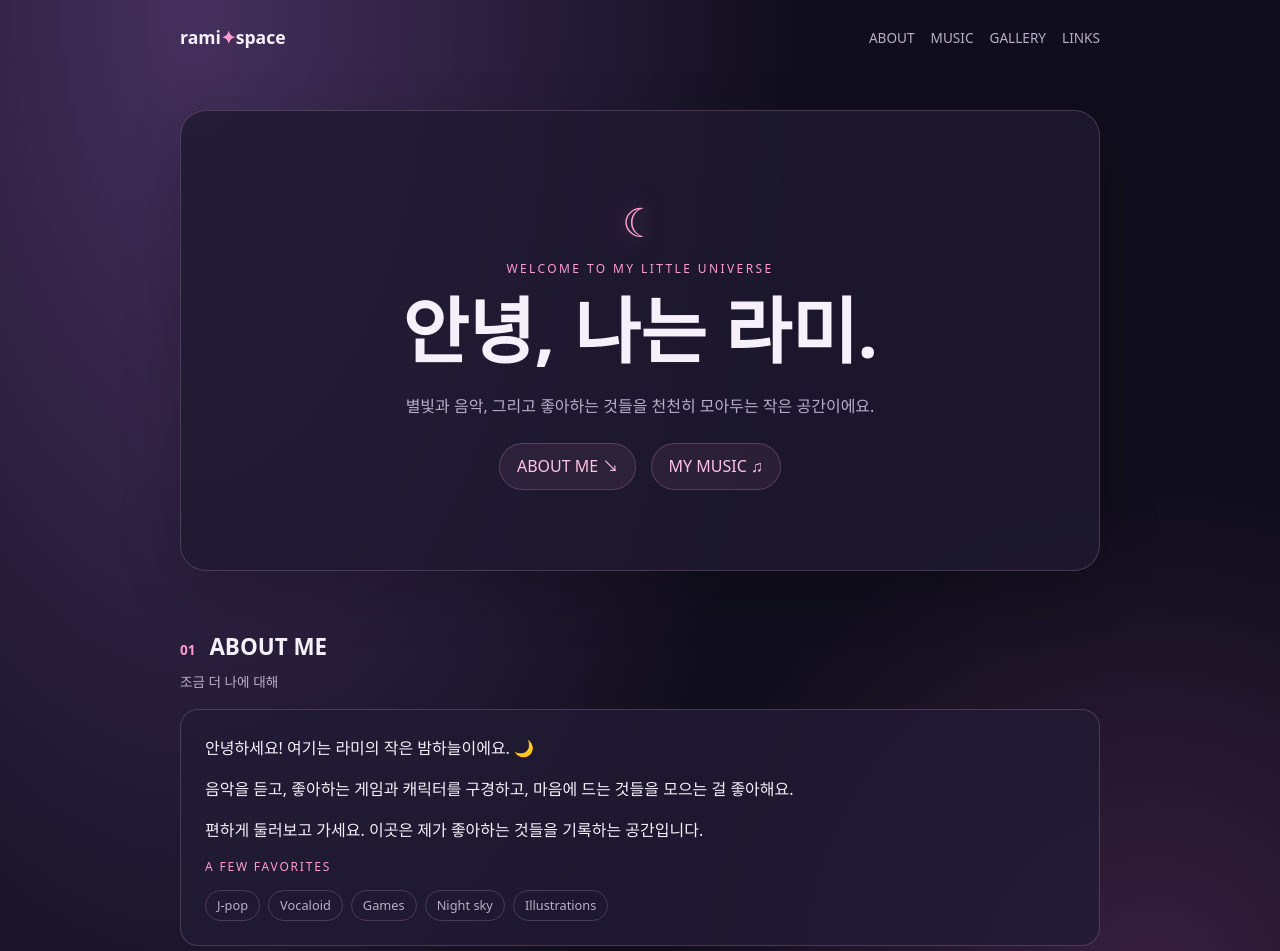
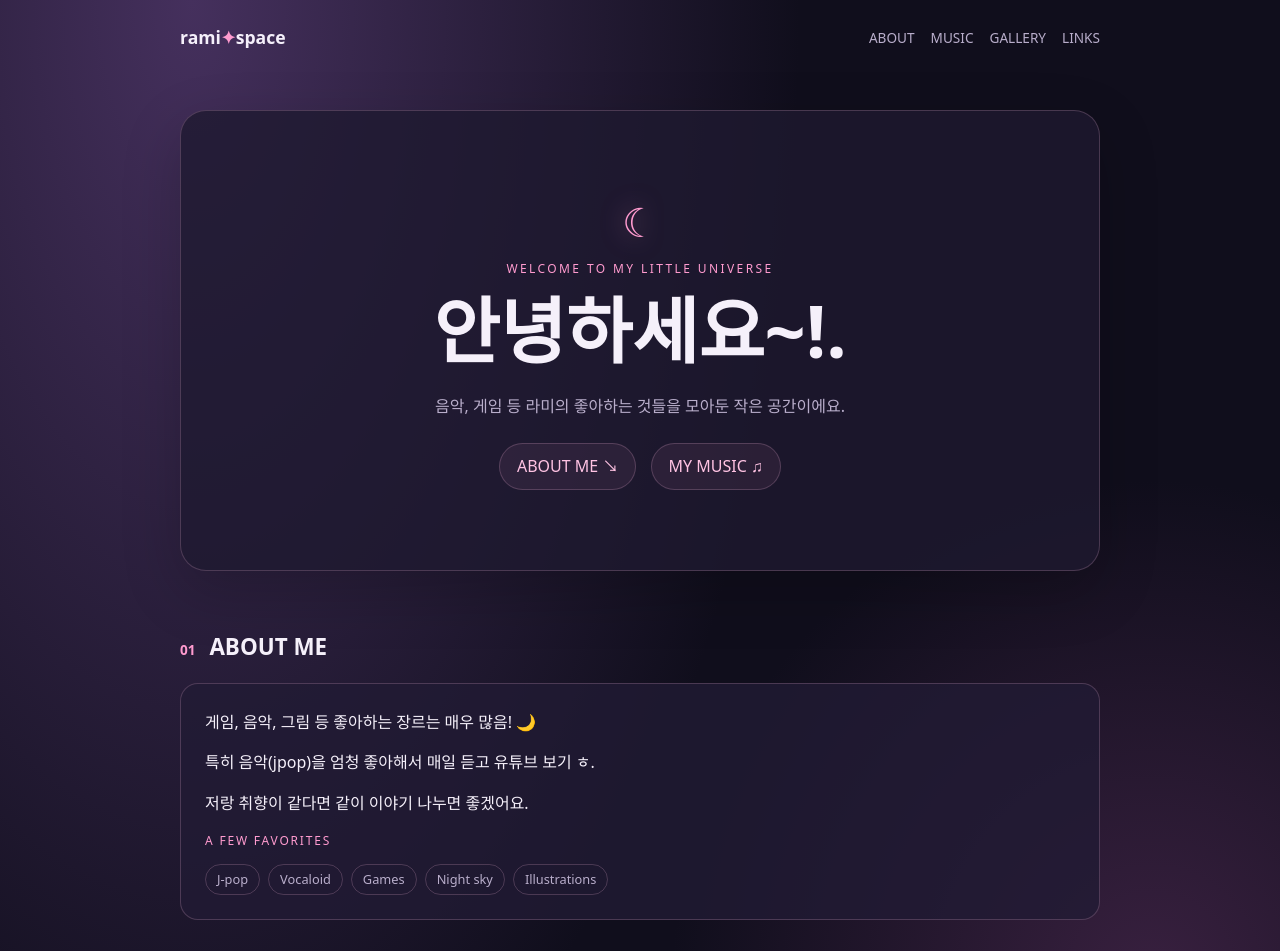
Before and after one commit to fglamy/fglamy.github.io, a plain HTML site: page index.html in a window 1280 px wide. Shown: the top 951 px of the page. Drawn offline with Linux system fonts and the light colour scheme.

Commit message:
Update index.html

```diff
--- a/index.html
+++ b/index.html
@@ -5,7 +5,7 @@
   <meta charset="UTF-8">
   <meta name="viewport" content="width=device-width, initial-scale=1">
   <meta name="theme-color" content="#100e1c">
-  <title>라미의 작은 밤하늘 ☾</title>
+  <title>라미의 공 ☾</title>
 
   <style>
     :root {
@@ -293,8 +293,8 @@
     <section class="hero" id="home">
       <div class="moon">☾</div>
       <div class="eyebrow">WELCOME TO MY LITTLE UNIVERSE</div>
-      <h1>안녕, 나는 라미.</h1>
-      <p>별빛과 음악, 그리고 좋아하는 것들을 천천히 모아두는 작은 공간이에요.</p>
+      <h1>안녕하세요~!.</h1>
+      <p>음악, 게임 등 라미의 좋아하는 것들을 모아둔 작은 공간이에요.</p>
 
       <a class="button" href="#about">ABOUT ME ↘</a>
       <a class="button" href="#music">MY MUSIC ♫</a>
@@ -304,13 +304,12 @@
       <section id="about">
         <div class="section-title">
           <h2><span>01</span> ABOUT ME</h2>
-          <p>조금 더 나에 대해</p>
         </div>
 
         <div class="panel about">
-          <p>안녕하세요! 여기는 라미의 작은 밤하늘이에요. 🌙</p>
-          <p>음악을 듣고, 좋아하는 게임과 캐릭터를 구경하고, 마음에 드는 것들을 모으는 걸 좋아해요.</p>
-          <p>편하게 둘러보고 가세요. 이곳은 제가 좋아하는 것들을 기록하는 공간입니다.</p>
+          <p>게임, 음악, 그림 등 좋아하는 장르는 매우 많음! 🌙</p>
+          <p>특히 음악(jpop)을 엄청 좋아해서 매일 듣고 유튜브 보기 ㅎ.</p>
+          <p>저랑 취향이 같다면 같이 이야기 나누면 좋겠어요.</p>
 
           <div class="label">A FEW FAVORITES</div>
           <div class="chips">
@@ -399,12 +398,13 @@
       <section id="links">
         <div class="section-title">
           <h2><span>04</span> FIND ME</h2>
-          <p>다른 곳에서도 만나요</p>
+          <p>다른 곳에서도 라미를 찾는다면</p>
         </div>
 
         <div class="panel links">
           <!-- 아래 주소를 본인의 공개 프로필 주소로 바꾸세요 -->
-          <a class="button" href="https://x.com/" target="_blank" rel="noopener">X / Twitter ↗</a>
+          <a class="button" href="https://x.com/Lamy__s" target="_blank" rel="noopener">X / Twitter 1 ↗</a>
+          <a class="button" href="https://x.com/xeitla_" target="_blank" rel="noopener">X / Twitter 2 ↗</a>
           <a class="button" href="#home">BACK TO TOP ↑</a>
         </div>
       </section>
```
